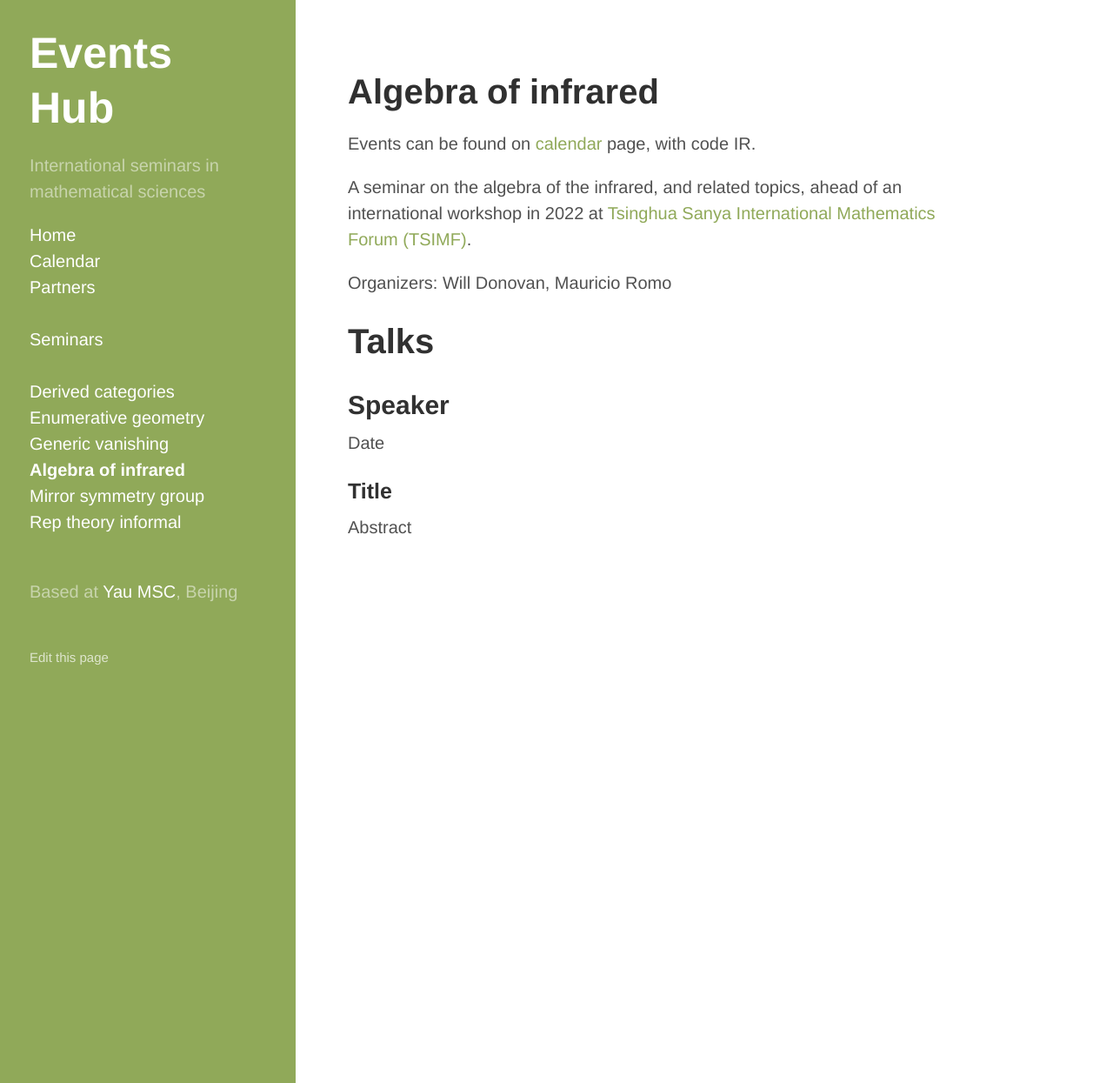
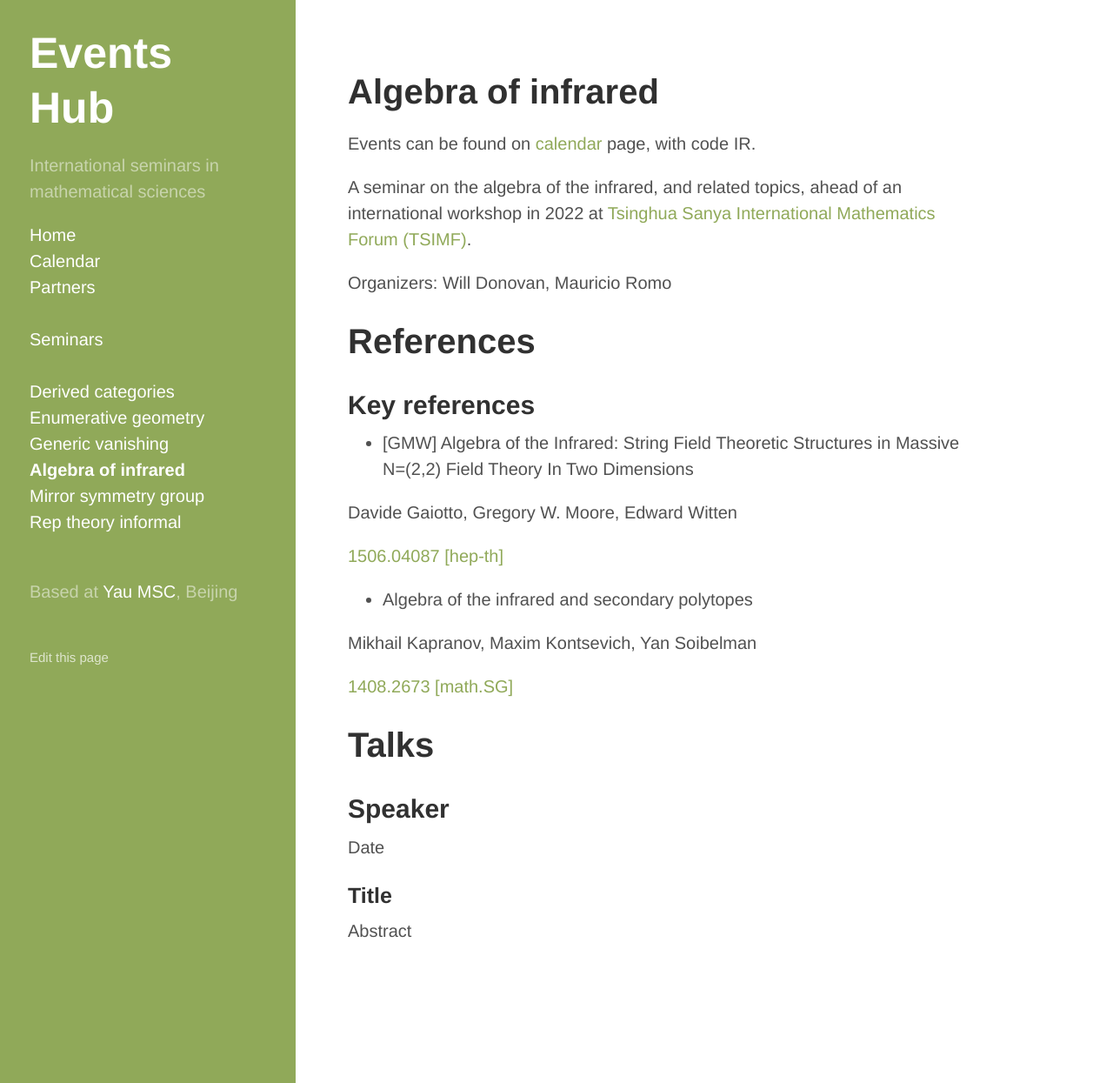
Before and after one commit to yau-msc-events/yau-msc-events.github.io, a Jekyll site: the page built from seminar-ir.md, in a window 1280 px wide and 1245 px high. Shown: the whole window at 87% size. Built offline with Jekyll 4.4.1, drawn with Linux system fonts in a browser that asks for light colours.

Commit message:
Update seminar-ir.md

```diff
--- a/seminar-ir.md
+++ b/seminar-ir.md
@@ -8,6 +8,23 @@ A seminar on the algebra of the infrared, and related topics, ahead of an intern
 
 Organizers: Will Donovan, Mauricio Romo
 
+# References
+
+## Key references
+
+* [GMW] Algebra of the Infrared: String Field Theoretic Structures in Massive N=(2,2) Field Theory In Two Dimensions
+
+Davide Gaiotto, Gregory W. Moore, Edward Witten
+
+[1506.04087 [hep-th]](https://arxiv.org/abs/1506.04087)
+
+* Algebra of the infrared and secondary polytopes
+
+Mikhail Kapranov, Maxim Kontsevich, Yan Soibelman
+
+[1408.2673 [math.SG]](https://arxiv.org/abs/1408.2673)
+
+
 # Talks
 
 ## Speaker
```
